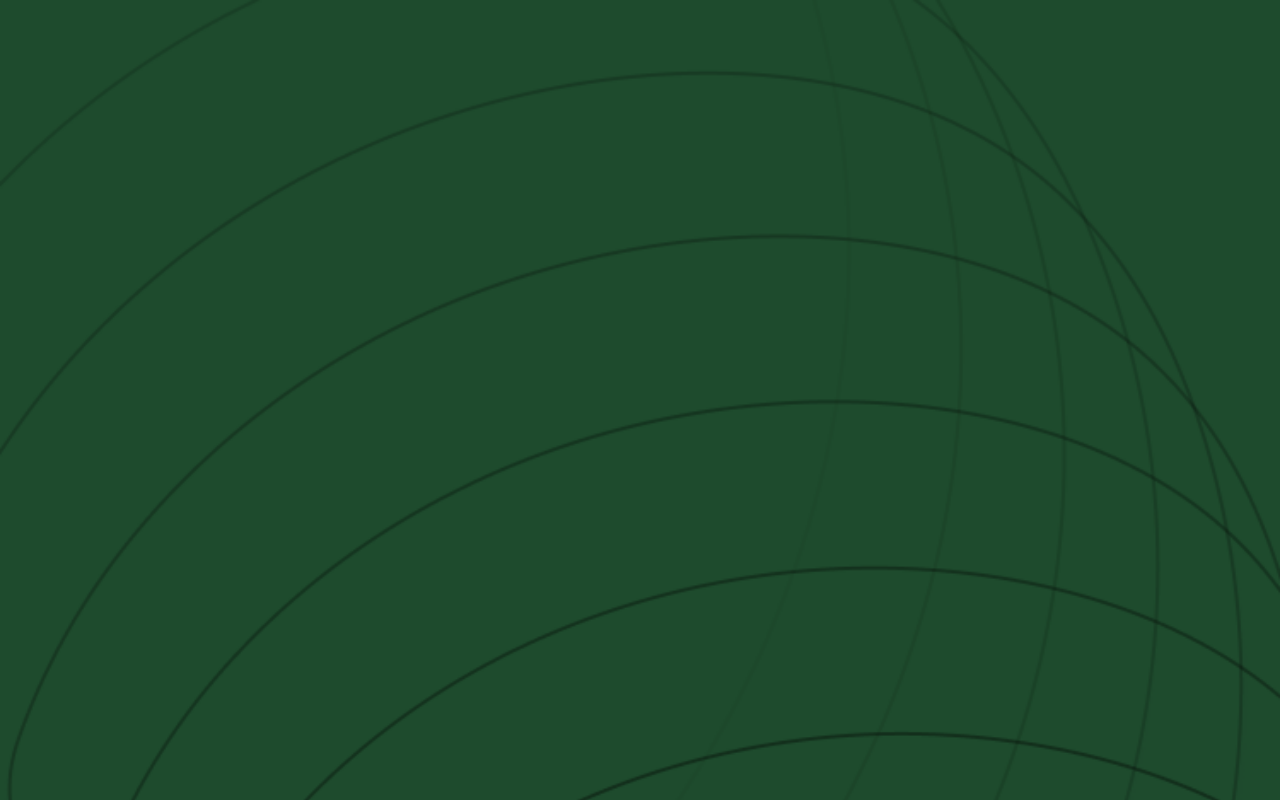
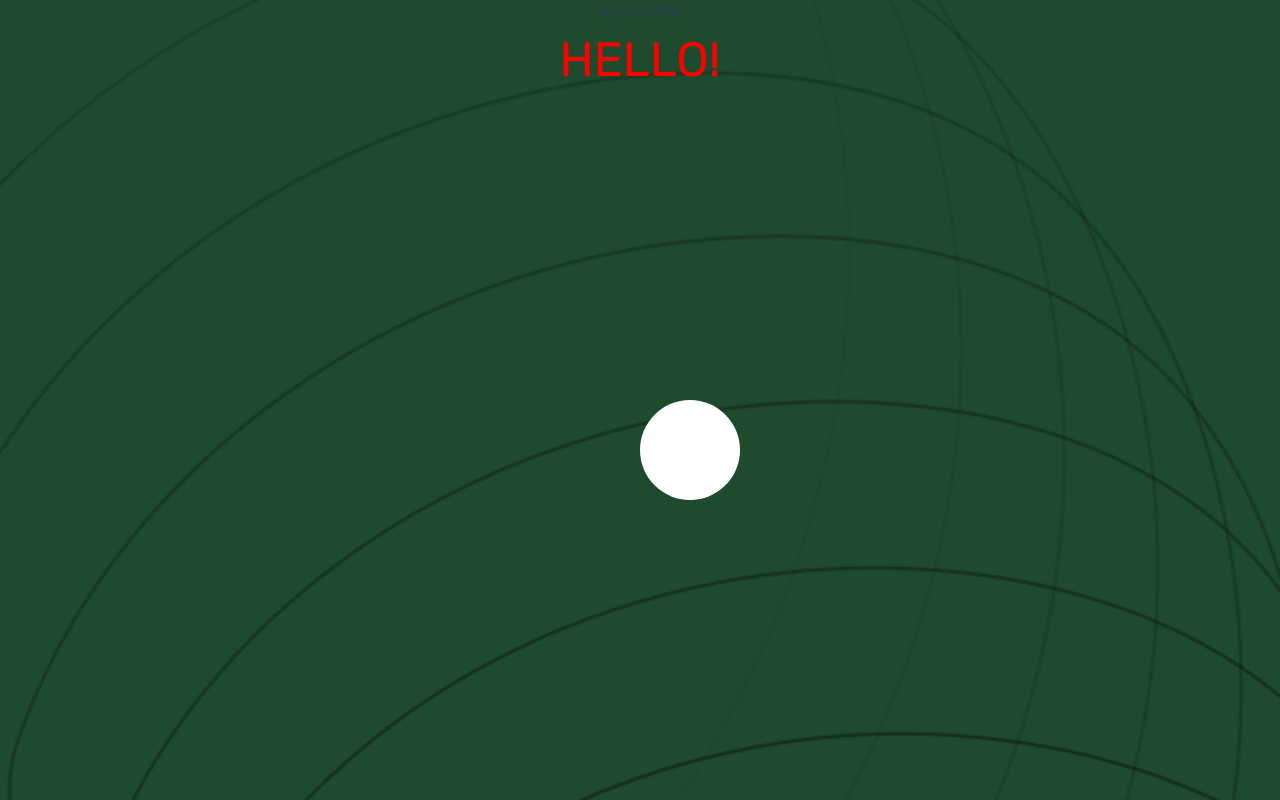
Before and after one commit to juanariascr/Hackthon-Project, a Vue app: page / in a window 1280 px wide. Both pictures are taken after a click on the element "BEGIN TEST". Built offline with nearby package versions, Linux system fonts and the light colour scheme.

Commit message:
Add target

```diff
--- a/src/App.vue
+++ b/src/App.vue
@@ -1,7 +1,8 @@
 <template>
   <div id="app">
+    {{ currentView }}
     <Main v-if="currentView == 'home'" @startTest="setView('reactionTest')"/>
-    <ReactionTest v-else-if="currentView == 'reactionTest'" />
+    <ReactionTest v-else-if="currentView == 'reactionTest'" @finishReactionTest="finishReactionTest"/>
   </div>
 </template>
 
@@ -17,18 +18,24 @@ export default {
   },
   data() {
     return {
-      currentView: 'home'
+      currentView: 'home',
+      testResults: {
+        reactions: [],
+      },
     }
   },
   methods: {
     setView(view) {
       this.currentView = view
+    },
+    finishReactionTest(results) {
+      this.testResults.reactions = results
+      console.log(this.testResults.reactions)
+
+      this.setView('visionTest')
     }
-  }
+  },
 }
-
-
-
 </script>
 
 <style>
--- a/src/components/ReactionTest.vue
+++ b/src/components/ReactionTest.vue
@@ -1,15 +1,55 @@
 <template>
   <div class="component-reaction-test">
+      HELLO!
       <!--Stage-->
+      <div id="stage"></div>
+      <Target v-if="showTarget" @click="handleClicked" />
   </div>
 </template>
 
 <script>
+import Target from './elements/Target.vue'
+
 export default {
   name: 'ReactionTest',
+  components: {
+    Target
+  },
   props: {
     msg: String
-  }
+  },
+  data() {
+      return {
+        reactionTimes: [],
+        showTarget: false,
+        startTime: -1,
+      }
+  },
+  mounted() {
+    // Add the target initially
+    console.log('Adding target initially')
+    this.addTarget()
+  },
+  methods: {
+    handleClicked() {
+        this.reactionTimes.push(Date.now() - this.startTime)
+        this.showTarget = false
+
+        // Go to next test
+        if(this.reactionTimes.length < 5) {
+            this.addTarget()
+        } else {
+            this.$emit('finishReactionTest', this.reactionTimes)
+        }
+    },
+
+    addTarget() {
+        setTimeout(function() {
+            this.showTarget = true
+            this.startTime  = Date.now()
+        }.bind(this), Math.floor( 500 + (Math.random() * 1500)) )
+    },
+  },
 }
 </script>
 
--- /dev/null
+++ b/src/components/elements/Target.vue
@@ -0,0 +1,26 @@
+<template>
+    <div class="reaction-target"></div>
+</template>
+
+<style>
+.reaction-target {
+    height: 100px;
+    width: 100px;
+    top: 50%;
+    left: 50%;
+    position: absolute;
+    background-color: white;
+    border-radius: 100%;
+}
+</style>
+
+<script>
+export default {
+    name: 'Target',
+    props: {
+
+    },
+    methods: {
+    },
+}
+</script>
```
